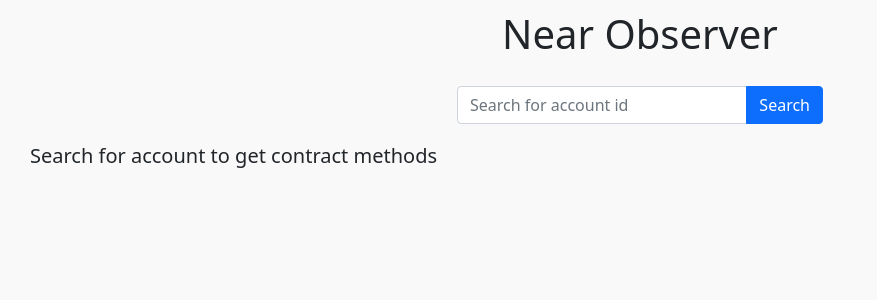
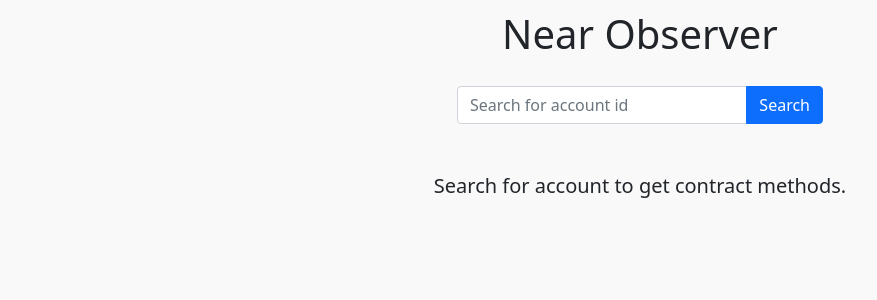
Before and after one commit to artem-p/near-observer, a React (Create React App) app in the folder frontend/: page / in a window 1280 px wide. Shown: the top 300 px of the page, without its empty margins (0-877 px from the left). Built offline with nearby package versions, Linux system fonts and the light colour scheme.

Commit message:
text align

```diff
--- a/frontend/src/AccountInfo.css
+++ b/frontend/src/AccountInfo.css
@@ -9,7 +9,8 @@
 }
 
 .no-input-placeholder {
-    margin: 20px auto;
+    margin: 50px auto;
+    text-align: center;
 }
 
 .contract__header {
--- a/frontend/src/AccountInfo.js
+++ b/frontend/src/AccountInfo.js
@@ -131,7 +131,7 @@ function AccountInfo({searchAccount}) {
       )
     } else {
         return (
-            <h5 className='no-input-placeholder'>Search for account to get contract methods</h5>
+            <h5 className='no-input-placeholder'>Search for account to get contract methods.</h5>
         )
     }
 }
```
